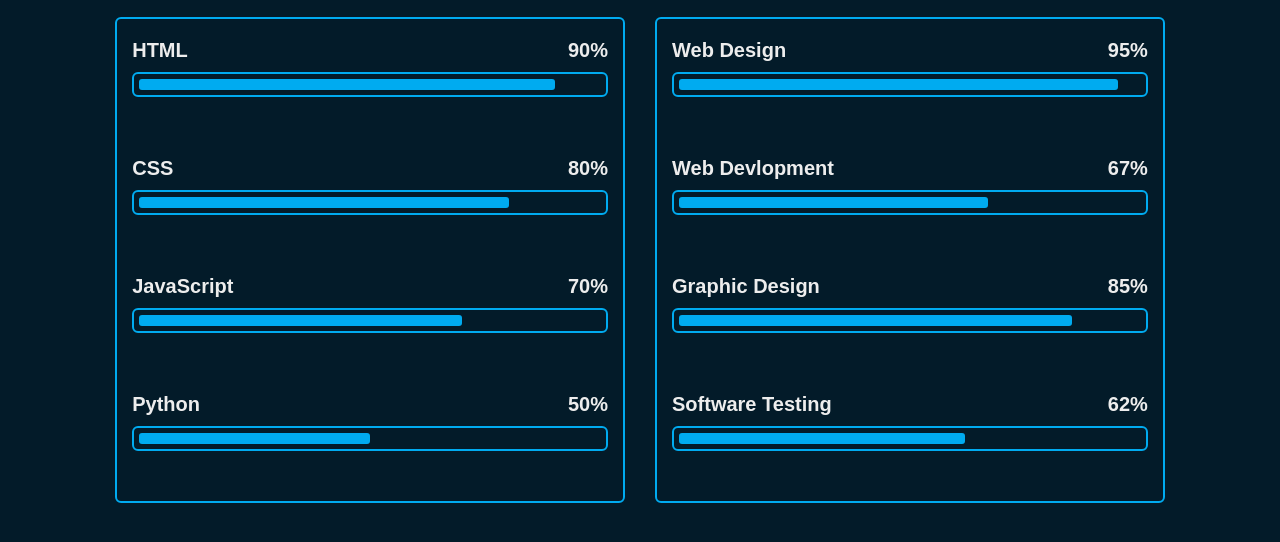
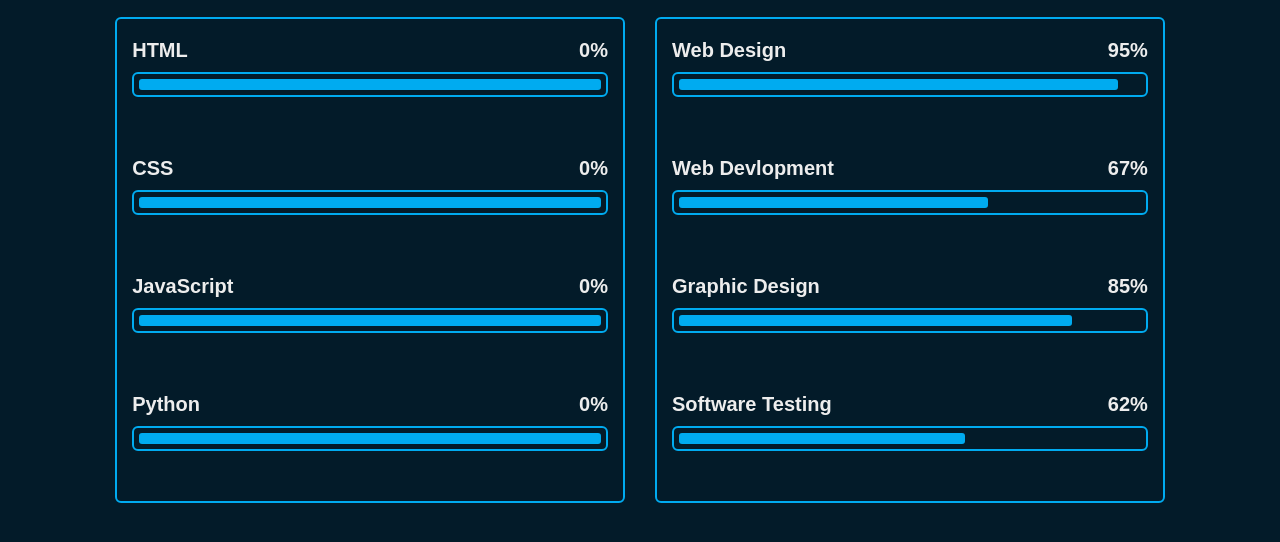
Before and after one commit to Rajat0063/JavaScript-Projects, a plain HTML site: page Skills Section Design/index.html in a window 1280 px wide. Shown: the part 240-782 px from the top of the page. Drawn offline with Linux system fonts and the light colour scheme.

Commit message:
Updated inde.html

```diff
--- a/Skills Section Design/index.html
+++ b/Skills Section Design/index.html
@@ -22,23 +22,23 @@
 
                     <div class="skills-box">
                         <div class="progress">
-                            <h3>HTML <span>90%</span></h3>
-                            <div class="bar"><span style="--final-width: 90%;"></span></div>
+                            <h3>HTML <span class="percentage">0%</span></h3>
+                            <div class="bar"><span data-target="90" class="progress-span"></span></div>
                         </div>
 
                         <div class="progress">
-                            <h3>CSS <span>80%</span></h3>
-                            <div class="bar"><span style="--final-width: 80%;"></span></div>
+                            <h3>CSS <span class="percentage">0%</span></h3>
+                            <div class="bar"><span data-target="80" class="progress-span"></span></div>
                         </div>
 
                         <div class="progress">
-                            <h3>JavaScript <span>70%</span></h3>
-                            <div class="bar"><span style="--final-width: 70%;"></span></div>
+                            <h3>JavaScript <span class="percentage">0%</span></h3>
+                            <div class="bar"><span data-target="70" class="progress-span"></span></div>
                         </div>
 
                         <div class="progress">
-                            <h3>Python <span>50%</span></h3>
-                            <div class="bar"><span style="--final-width: 50%;"></span></div>
+                            <h3>Python <span class="percentage">0%</span></h3>
+                            <div class="bar"><span data-target="50" class="progress-span"></span></div>
                         </div>
                     </div>
 
```
